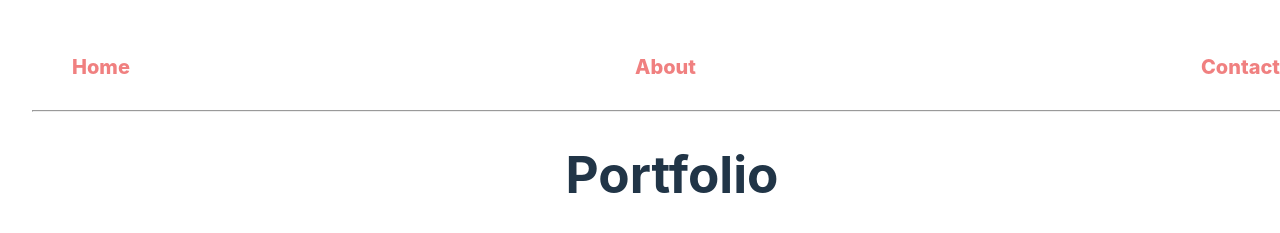
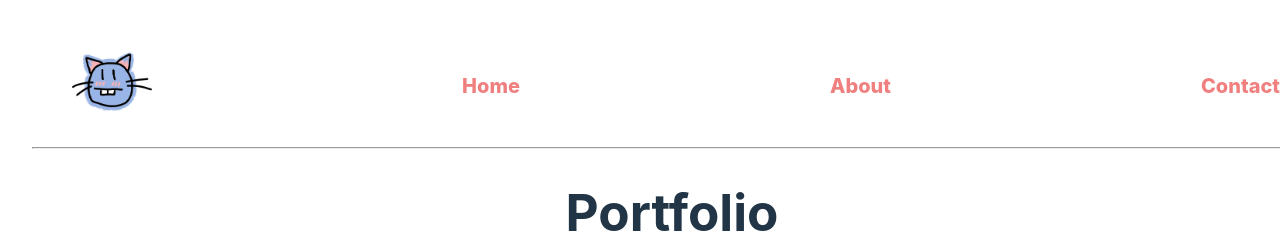
Before and after one commit to Nemo080/TKH-react-portfolio, a React (Vite) app: page / in a window 1280 px wide. Shown: the top 233 px of the page. Built offline with nearby package versions, Linux system fonts and the light colour scheme.

Commit message:
tailwind attempt

```diff
--- a/index.html
+++ b/index.html
@@ -1,9 +1,9 @@
 <!doctype html>
 <html lang="en">
   <head>
-    <meta charset="UTF-8" />
+    <!-- <meta charset="UTF-8" /> -->
     <link rel="icon" type="image/svg+xml" href="src/assets/Cat.png" />
-    <meta name="viewport" content="width=device-width, initial-scale=1.0" />
+    <!-- <meta name="viewport" content="width=device-width, initial-scale=1.0" /> -->
     <title>Nishat Farhana</title>
   </head>
   <body>
--- a/package.json
+++ b/package.json
@@ -18,12 +18,13 @@
     "@types/react": "^18.2.56",
     "@types/react-dom": "^18.2.19",
     "@vitejs/plugin-react": "^4.2.1",
-    "autoprefixer": "^10.4.18",
+    "autoprefixer": "^10.4.19",
+    "daisyui": "^4.8.0",
     "eslint": "^8.56.0",
     "eslint-plugin-react": "^7.33.2",
     "eslint-plugin-react-hooks": "^4.6.0",
     "eslint-plugin-react-refresh": "^0.4.5",
-    "postcss": "^8.4.35",
+    "postcss": "^8.4.38",
     "tailwindcss": "^3.4.1",
     "vite": "^5.1.4"
   }
--- a/src/App.css
+++ b/src/App.css
@@ -16,6 +16,10 @@ body {
   justify-content:space-between;
   list-style: none;
   font-size: 20px;
+}
+
+.nav-img{
+  width: 80px;
 }
 
 #root {
--- a/src/App.jsx
+++ b/src/App.jsx
@@ -1,6 +1,7 @@
 import { useState } from 'react'
 import { BrowserRouter, Routes, Route, Link } from 'react-router-dom';
 import './App.css';
+import Navbar from './components/Navbar';
 import About from './components/About.jsx';
 import Home from './components/Home.jsx';
 import Contact from './components/Contact.jsx';
@@ -8,23 +9,6 @@ import Contact from './components/Contact.jsx';
 
 
 function App() {
-  const Navbar = () => {
-    return (
-      <nav className="navbar">
-          <ul>
-            <li>
-              <Link to="/">Home</Link>
-            </li>
-            <li>
-              <Link to="/about">About</Link>
-            </li>
-            <li>
-              <Link to="/contact">Contact</Link>
-            </li>
-          </ul>
-      </nav>
-    )
-  }
 
   return (
     <>
--- a/src/components/Home.jsx
+++ b/src/components/Home.jsx
@@ -4,7 +4,7 @@ import Portfolio from './Portfolio';
 const Home = () => {
   return (
    <>
-      <h1>Portfolio</h1>
+      <h1 className="text-6xl font-bold">Portfolio</h1>
       <p>Hi there! I'm Nishat. A TKH fellow and this is my porfolio made with React. It is a SPA. :)</p>
       <Portfolio />
    </>
--- /dev/null
+++ b/src/components/Navbar.jsx
@@ -0,0 +1,38 @@
+import React from 'react'
+import { Link } from 'react-router-dom';
+
+export default function Navbar() {
+  return (
+    <nav className="navbar">
+          <ul>
+            <li>
+                <Link to="/">
+                  <img className= "nav-img" src="/navcat.png" alt/>
+                </Link>
+            </li>
+            <li>
+              <Link to="/">Home</Link>
+            </li>
+            <li>
+              <Link to="/about">About</Link>
+            </li>
+            <li>
+              <Link to="/contact">Contact</Link>
+            </li>
+          </ul>
+      </nav>
+    // <>
+        // <div className="navbar bg-base-100">
+        //     <div className="flex-1">
+        //         <a className="btn btn-ghost text-xl">daisyUI</a>
+        //     </div>
+        //     <div className="flex-none">
+        //         <button className="btn btn-square btn-ghost">
+        //         <svg xmlns="http://www.w3.org/2000/svg" fill="none" viewBox="0 0 24 24" className="inline-block w-5 h-5 stroke-current"><path strokeLinecap="round" strokeLinejoin="round" strokeWidth="2" d="M5 12h.01M12 12h.01M19 12h.01M6 12a1 1 0 11-2 0 1 1 0 012 0zm7 0a1 1 0 11-2 0 1 1 0 012 0zm7 0a1 1 0 11-2 0 1 1 0 012 0z"></path></svg>
+        //         </button>
+        //     </div>
+        // </div>
+    // </>
+
+  )
+}
--- a/tailwind.config.js
+++ b/tailwind.config.js
@@ -6,5 +6,5 @@ export default {
   theme: {
     extend: {},
   },
-  plugins: [],
+  plugins: [[require("daisyui")]],
 }
```
Also changed, not shown: public/navcat.png (added), 1 other file (tests, documents, lock files or other folders).
